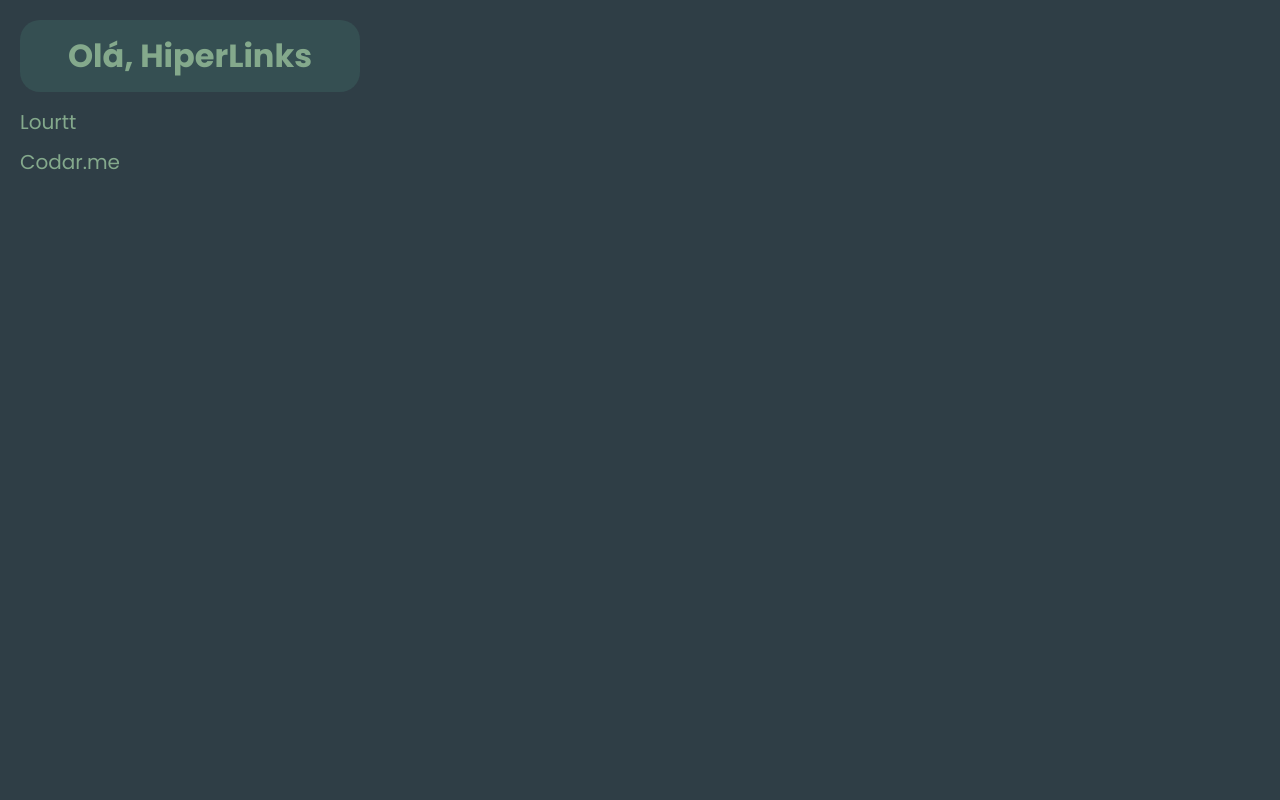
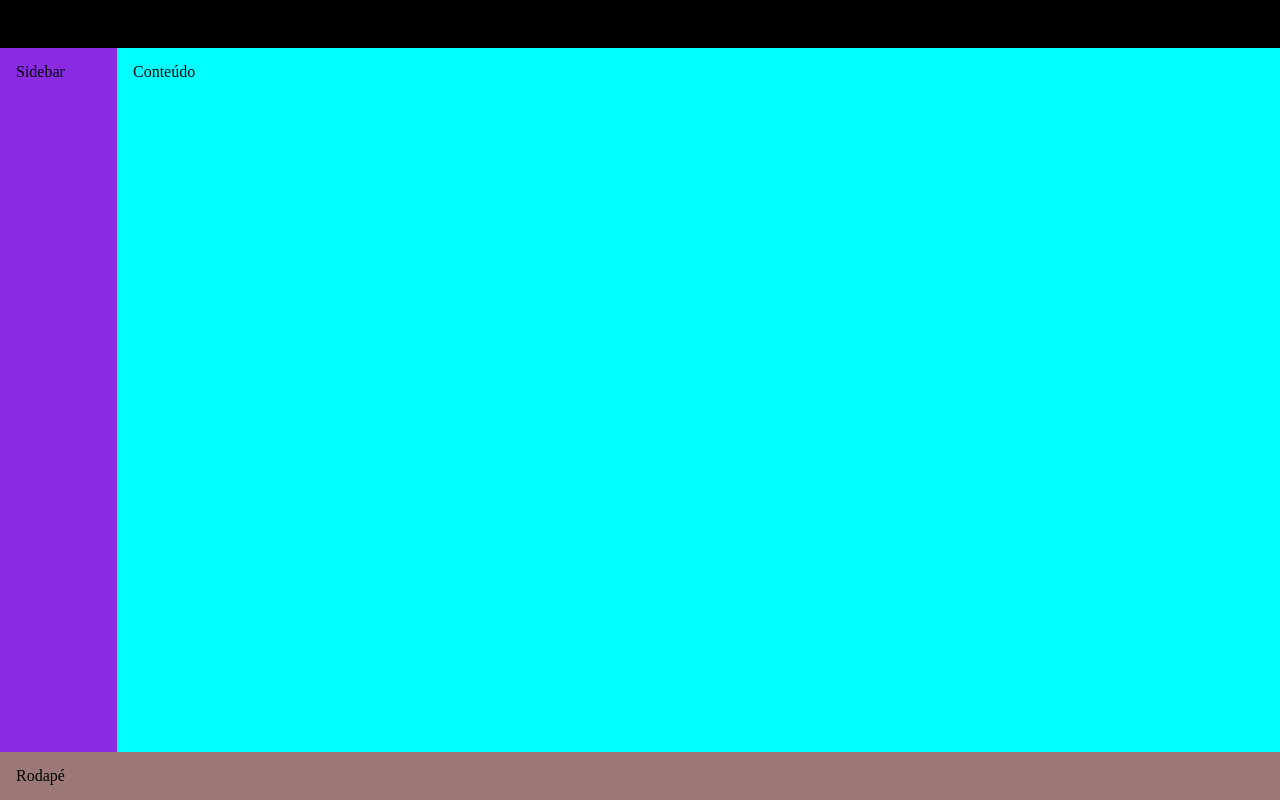
Before and after one commit to lucashenriquebl/input, a plain HTML site: page index.html in a window 1280 px wide. Drawn offline with nearby package versions, Linux system fonts and the light colour scheme.

Commit message:
Estruturas Diferentes de Layout

```diff
--- a/exercícios/ex03/main.css
+++ b/exercícios/ex03/main.css
@@ -1,5 +1,5 @@
+@import url('https://cdnjs.cloudflare.com/ajax/libs/meyer-reset/2.0/reset.min.css');
 @import url('https://fonts.googleapis.com/css2?family=Montserrat:wght@300;400;700&family=Rubik:wght@300;400;700&display=swap');
-@import url('https://cdnjs.cloudflare.com/ajax/libs/meyer-reset/2.0/reset.min.css');
 
 body {
   padding: 32px;
--- /dev/null
+++ b/exercícios/ex04/layout-1/main.css
@@ -0,0 +1,39 @@
+@import url('https://cdnjs.cloudflare.com/ajax/libs/meyer-reset/2.0/reset.min.css');
+
+html,
+body {
+  height: 100%;
+}
+
+#container {
+  display: flex;
+  height: 100%;
+}
+
+aside {
+  background-color: aqua;
+  padding: 16px;
+  width: 85px;
+}
+
+main {
+  display: flex;
+  flex: 1;
+  flex-direction: column;
+}
+
+header {
+  background-color: aquamarine;
+  padding: 16px;
+}
+
+#content {
+  background-color: blueviolet;
+  flex: 1;
+  padding: 16px;
+}
+
+footer {
+  background-color: brown;
+  padding: 16px;
+}
--- /dev/null
+++ b/exercícios/ex04/layout-2/main.css
@@ -0,0 +1,41 @@
+@import url('https://cdnjs.cloudflare.com/ajax/libs/meyer-reset/2.0/reset.min.css');
+
+html,
+body {
+  display: flex;
+  flex-direction: column;
+  height: 100%;
+}
+
+#container {
+  display: flex;
+  height: 100%;
+}
+
+aside {
+  background-color: aquamarine;
+  padding: 16px;
+  width: 85px;
+}
+
+main {
+  display: flex;
+  flex-direction: column;
+  flex: 1;
+}
+
+header {
+  background-color: aqua;
+  padding: 16px;
+}
+
+#content {
+  background-color: brown;
+  padding: 16px;
+  flex: 1;
+}
+
+footer {
+  background-color: coral;
+  padding: 16px;
+}
--- a/index.html
+++ b/index.html
@@ -7,14 +7,19 @@
   <meta name="viewport" content="width=device-width, initial-scale=1.0">
   <link rel="stylesheet" href="./reset.css">
   <link rel="stylesheet" href="./style.css">
-  <title>Minha Bio</title>
+  <title>Flexbox</title>
 </head>
 
 <body>
-  <h1>Olá, HiperLinks</h1>
-
-  <a class="links" href="#" target="_blank">Lourtt</a>
-  <a class="links" href="#" target="_blank">Codar.me</a>
+  <div id="container">
+    <header>Menu Topo</header>
+    <main>
+      <aside>Sidebar</aside>
+      <section id="content">Conteúdo</section>
+    </main>
+    <footer>Rodapé</footer>
+  </div>
+  <!-- /container -->
 </body>
 
 </html>
--- a/style.css
+++ b/style.css
@@ -1,26 +1,41 @@
-@import url('https://fonts.googleapis.com/css2?family=Poppins:wght@300;400;700&display=swap');
+@import url('https://cdnjs.cloudflare.com/ajax/libs/meyer-reset/2.0/reset.min.css');
+@import url('https://fonts.googleapis.com/css2?family=Rubik:wght@300;400;700&display=swap');
 
+html,
 body {
-  background-color: #2F3E46;
-  padding: 20px;
-  font-family: Poppins, sans-serif;
+  height: 100%;
 }
 
-h1 {
-  background-color: #354F52;
-  width: 300px;
-  font-size: 32px;
-  border-radius: 20px 20px 20px 20px;
-  padding: 20px;
-  text-align: center;
-  color: #84A98C;
-  font-weight: bold;
+#container {
+  display: flex;
+  height: 100%;
+  flex-direction: column;
 }
 
-.links {
-  margin-top: 20px;
-  display: block;
-  color: #84A98C;
-  font-size: 20px;
-  text-decoration: none;
+header {
+  background-color: black;
+  padding: 16px;
 }
+
+main {
+  flex: 1;
+  display: flex;
+  background-color: crimson;
+}
+
+aside {
+  background-color: blueviolet;
+  padding: 16px;
+  width: 85px;
+}
+
+#content {
+  flex: 1;
+  background-color: aqua;
+  padding: 16px;
+}
+
+footer {
+  background-color: #9c7878;
+  padding: 16px;
+}
```
Also changed, not shown: exercícios/ex04/layout-1/index.html (added, +23 -0 lines), exercícios/ex04/layout-2/index.html (added, +23 -0 lines).
